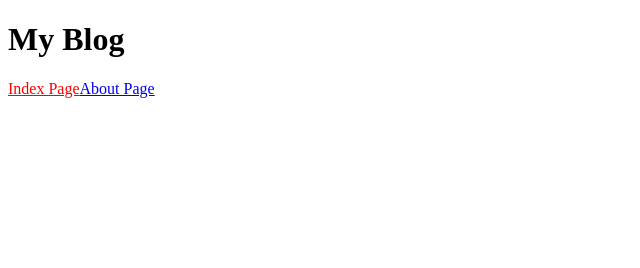
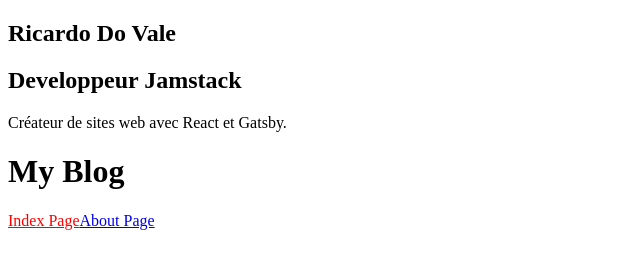
Before and after one commit to Pataco80/gatsby-myblog, a Gatsby site: page / in a window 1280 px wide. Shown: the whole page, without its empty margins (0-640 px from the left). Built offline with nearby package versions, Linux system fonts and the light colour scheme; Gatsby itself is replaced by a stand-in of ours.

Commit message:
create profile component

```diff
--- /dev/null
+++ b/src/components/Profile/index.js
@@ -0,0 +1,29 @@
+import React from 'react'
+import {useStaticQuery,graphql} from 'gatsby'
+
+const Profile = () => {
+    const getSiteData = graphql`
+    {
+        site {
+          siteMetadata {
+            title
+            myJob
+            description
+            author
+          }
+        }
+      }
+    `
+const siteData = useStaticQuery(getSiteData)
+const {title,myJob,description} = siteData.site.siteMetadata
+return(
+    <div className="profile-wrapper">
+    <h1>{title}</h1>
+    <h2>{myJob}</h2>
+    <p>{description}</p>
+</div>
+)
+}
+
+
+export default Profile
--- a/src/components/layout.js
+++ b/src/components/layout.js
@@ -7,11 +7,17 @@
 
 import React from "react"
 import PropTypes from "prop-types"
+import Profile from './Profile'
 
 const Layout = ({ children }) => {
 
   return (
-        <main>{children}</main>
+    <>
+      <aside>
+        <Profile/>
+      </aside>
+      <main>{children}</main>
+    </>
   )
 }
 
```
